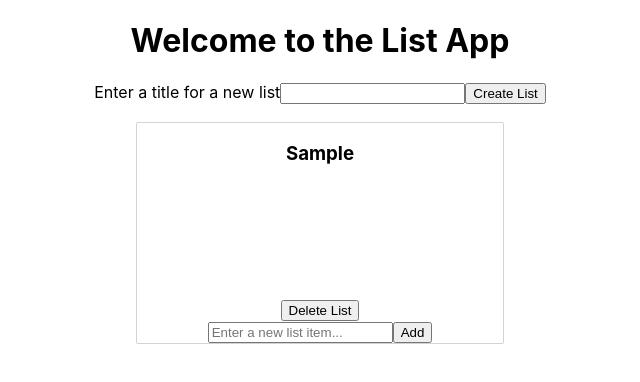
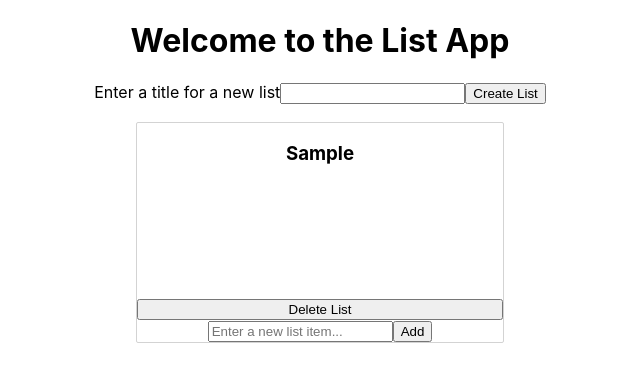
Before and after one commit to JohnZBurnett/ListApp, a React (Create React App) app: page / in a window 1280 px wide. Both pictures are taken after typing "Sample" into the empty fields and a click on the button "Create List". Shown: the top 382 px of the page, without its empty margins (320-960 px from the left). Built offline with nearby package versions, Linux system fonts and the light colour scheme.

Commit message:
updating CSS

```diff
--- a/src/List.js
+++ b/src/List.js
@@ -8,10 +8,14 @@ const Container = styled.div`
   margin: 8px;
   border: 1px solid lightgrey;
   border-radius: 2px;
+  display: flex;
+  flex-direction: column;
 `;
 
 const List = styled.div`
   padding: 8px;
+  min-height: 100px;
+  flex-grow: 1;
   min-height: 100px;
 `;
 
--- a/src/ListContainer.js
+++ b/src/ListContainer.js
@@ -3,7 +3,6 @@ import styled from 'styled-components';
 import List from './List';
 import { Droppable } from 'react-beautiful-dnd';
 
-const ListDiv = styled.div``;
 
 const Container = styled.div`
   width: 30%;
@@ -39,7 +38,7 @@ class ListContainer extends Component {
             <Container>
               <Droppable droppableId={listId}>
               {(provided, snapshot) => (
-                  <ListDiv ref={provided.innerRef} {...provided.droppableProps} isDraggingOver={snapshot.isDraggingOver}>
+                  <div ref={provided.innerRef} {...provided.droppableProps} isDraggingOver={snapshot.isDraggingOver}>
                       <List
                         title={title}
                         listId={listId}
@@ -52,7 +51,7 @@ class ListContainer extends Component {
                         onFormChange={this.updateListItemForm}
                       />
                       {provided.placeholder}
-                  </ListDiv>
+                  </div>
 
               )}
                 </Droppable>
--- a/src/ListItem.js
+++ b/src/ListItem.js
@@ -8,6 +8,7 @@ const Container = styled.div`
   padding: 8px;
   margin-bottom: 8px;
   background-color: ${ props => props.isDragging ? 'lightgreen' : 'white'}
+
 `
 
 export default ({ body, id, deleteListItem, listId, index }) => {
```
